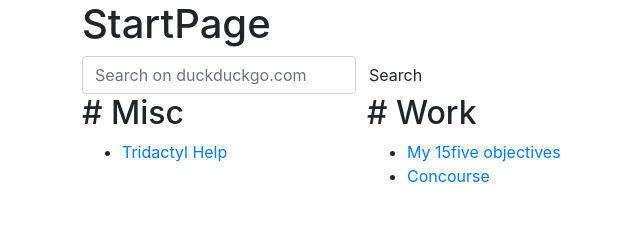
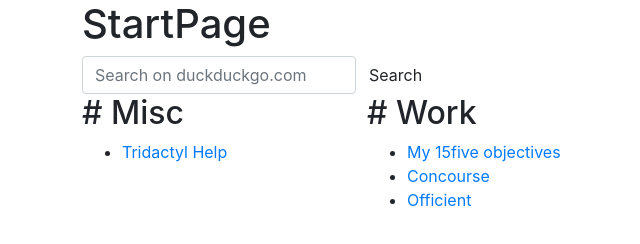
Before and after one commit to cedricbousmanne/startpage, a plain HTML site: page index.html in a window 1280 px wide. Shown: the full height of the page, 3-643 px from the left. Drawn offline with nearby package versions, Linux system fonts and the light colour scheme.

Commit message:
Add link to officient

```diff
--- a/index.html
+++ b/index.html
@@ -30,6 +30,7 @@
           <ul>
             <li><a href="https://my.15five.com/objectives/dashboard/users/1357286/">My 15five objectives</a></li>
             <li><a href="https://ci.apptweak.com/">Concourse</a></li>
+            <li><a href="https://selfservice.officient.io/">Officient</a></li>
           </ul>
         </div>
       </div>
```
